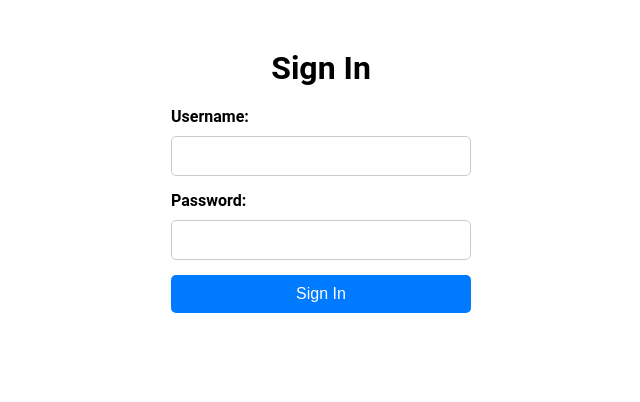
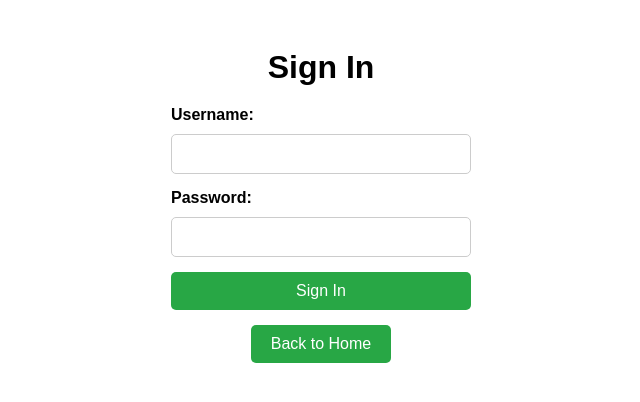
Before and after one commit to amangell/z-pre-frontend, a React (Vite) app: page /signin in a window 1280 px wide. Shown: the top 402 px of the page, without its empty margins (319-959 px from the left). Built offline with nearby package versions, Linux system fonts and the light colour scheme.

Commit message:
style final touches

```diff
--- a/src/components/CreateAccount.css
+++ b/src/components/CreateAccount.css
@@ -28,6 +28,11 @@
     background-color: #28a745;
     color: white;
     cursor: pointer;
+    transition: background-color 0.3s ease;
+}
+
+.create-account-form button:hover {
+    background-color: #218838;
 }
 
 .success-message {
--- a/src/components/SignInPage.css
+++ b/src/components/SignInPage.css
@@ -3,7 +3,7 @@
     flex-direction: column;
     align-items: center;
     padding: 20px;
-    font-family: 'Roboto', sans-serif;
+    font-family: 'Arial', sans-serif;
 }
 
 h1 {
@@ -28,7 +28,7 @@ input {
     border-radius: 5px;
 }
 
-button {
+button[type="submit"] {
     background-color: #28a745;
     color: white;
     border: none;
@@ -39,7 +39,22 @@ button {
     transition: background-color 0.3s;
 }
 
-button:hover {
+button[type="submit"]:hover {
+    background-color: #218838;
+}
+
+.home-button {
+    background-color: #28a745;
+    color: white;
+    margin-top: 15px;
+    padding: 10px 20px;
+    border-radius: 5px;
+    font-size: 1rem;
+    cursor: pointer;
+    transition: background-color 0.3s;
+}
+
+.home-button:hover {
     background-color: #218838;
 }
 
--- a/src/components/SignInPage.jsx
+++ b/src/components/SignInPage.jsx
@@ -20,7 +20,6 @@ function SignInPage() {
                 },
                 body: JSON.stringify({ username, password }),
             });
-
             if (response.ok) {
                 const user = await response.json();
                 login(user);
@@ -32,6 +31,11 @@ function SignInPage() {
         } catch (err) {
             setError('Error signing in. Please try again.');
         }
+    };
+
+
+    const handleGoHome = () => {
+        navigate('/');
     };
 
     return (
@@ -57,6 +61,7 @@ function SignInPage() {
                 <button type="submit">Sign In</button>
             </form>
             {error && <p className="error-message">{error}</p>}
+            <button className="home-button" onClick={handleGoHome}>Back to Home</button>
         </div>
     );
 }
```
